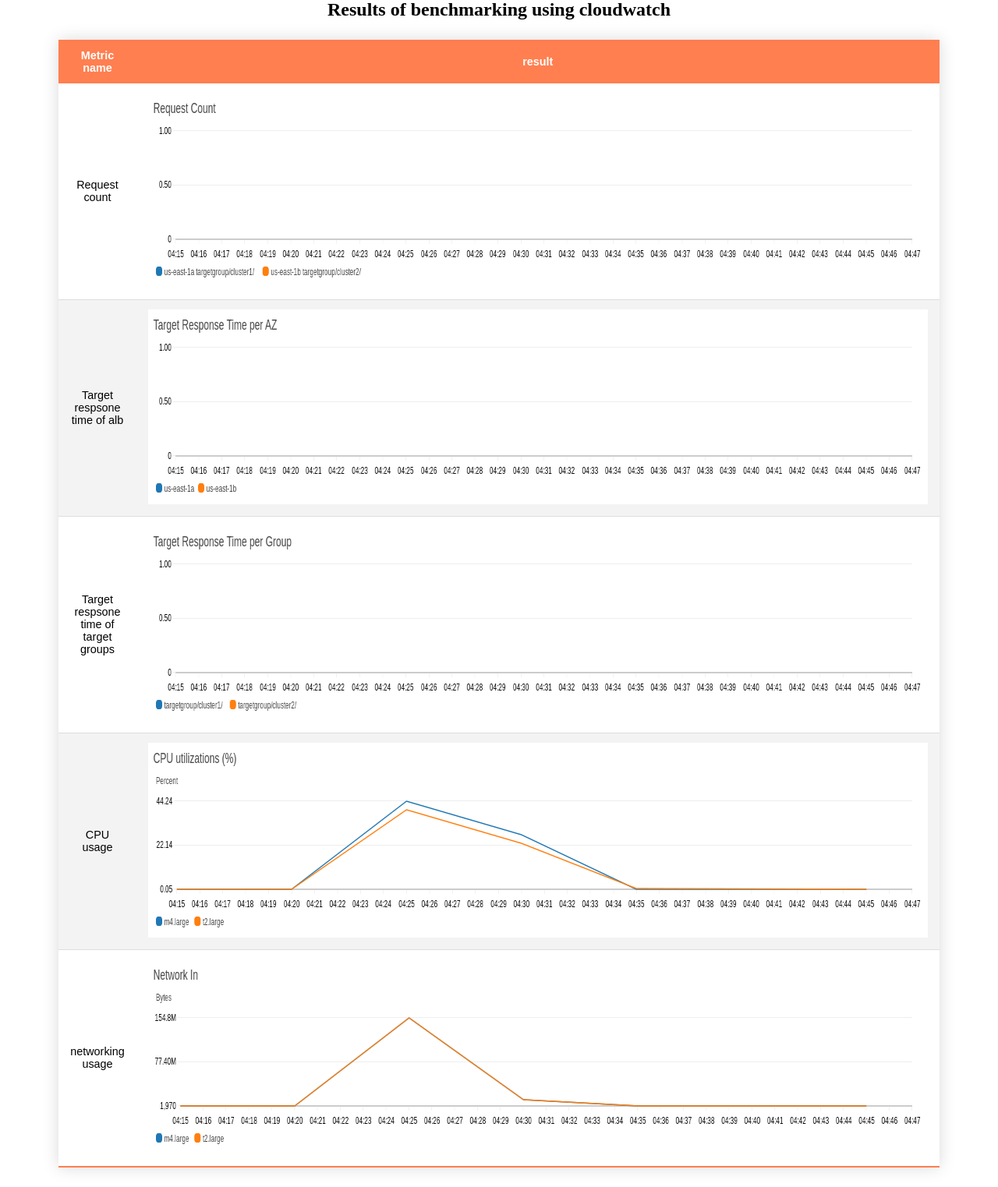
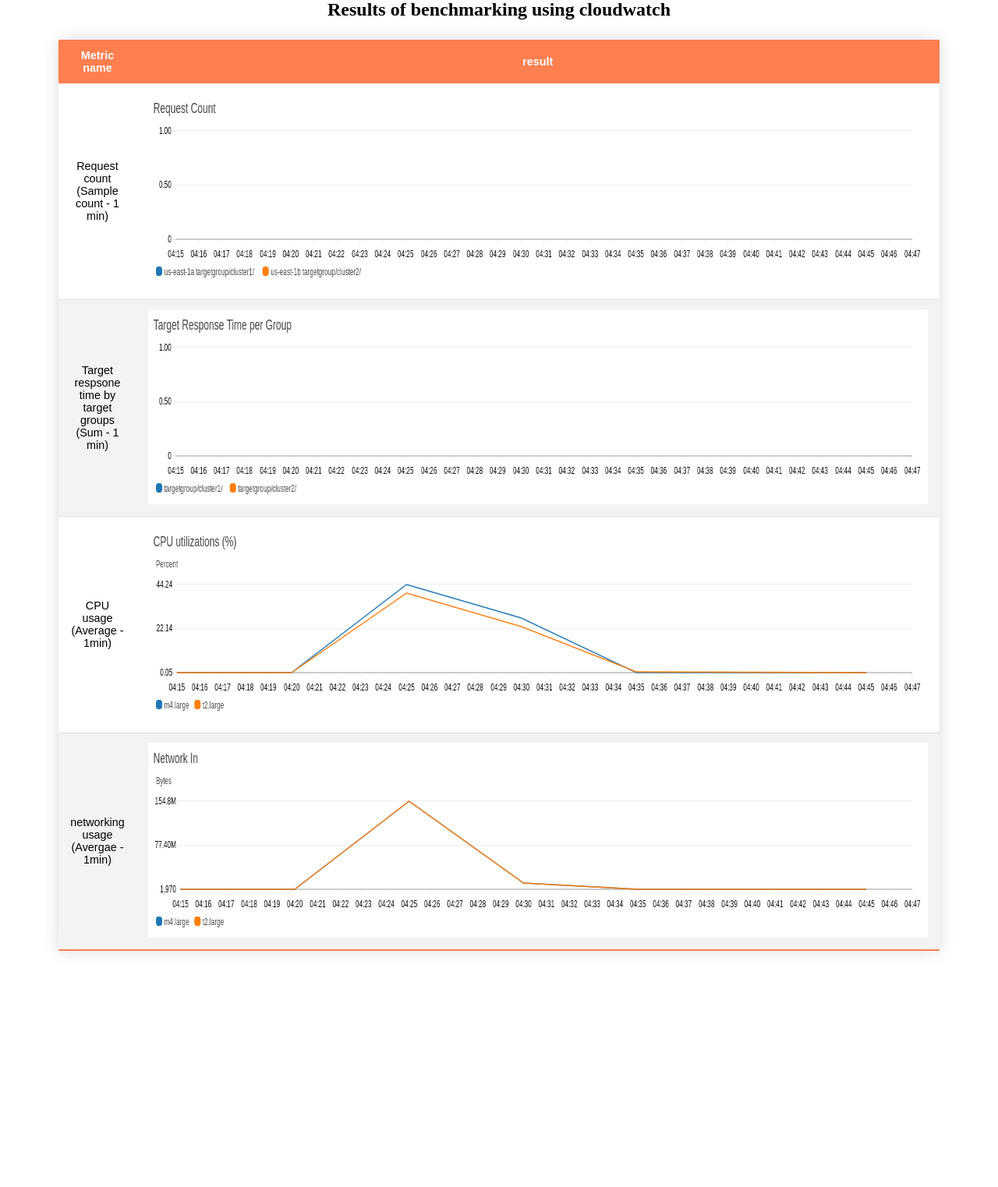
Before and after one commit to khlala97/LAB-AWS, a Flask app: page / in a window 1280 px wide. Shown: the part 310-1833 px from the top of the page at 78% size. After the commit the page ends 1534 px from the top, so only its background shows below. Run offline with Flask 2, Linux system fonts and the light colour scheme.

Commit message:
Update demo template

```diff
--- a/app/templates/home.html
+++ b/app/templates/home.html
@@ -49,22 +49,15 @@
             </thead>
             <tbody>
                 <tr>
-                    <td>Request count</td>
+                    <td>Request count <br> (Sample count - 1 min)</td>
                     <td>
                         <img src="{{ url_for('static', filename='metrics/request_count.png') }}" alt="" width="1000"
                             height="250">
                     </td>
                 </tr>
-                <tr>
-                    <td>Target respsone time of alb</td>
-                    <td>
-                        <img src="{{ url_for('static', filename='metrics/target_response_time_AZ.png') }}" alt=""
-                            width="1000" height="250">
-                    </td>
-                </tr>
 
                 <tr>
-                    <td>Target respsone time of target groups</td>
+                    <td>Target respsone time by target groups <br> (Sum - 1 min) </td>
                     <td>
                         <img src="{{ url_for('static', filename='metrics/target_response_time_TG.png') }}" alt=""
                             width="1000" height="250">
@@ -72,7 +65,7 @@
                 </tr>
 
                 <tr>
-                    <td>CPU usage</td>
+                    <td>CPU usage <br> (Average - 1min)</td>
                     <td>
                         <img src="{{ url_for('static', filename='metrics/cpuutilization.png') }}" alt="" width="1000"
                             height="250">
@@ -80,7 +73,7 @@
                 </tr>
 
                 <tr>
-                    <td>networking usage</td>
+                    <td>networking usage <br> (Avergae - 1min)</td>
                     <td>
                         <img src="{{ url_for('static', filename='metrics/networking.png') }}" alt="" width="1000"
                             height="250">
```
